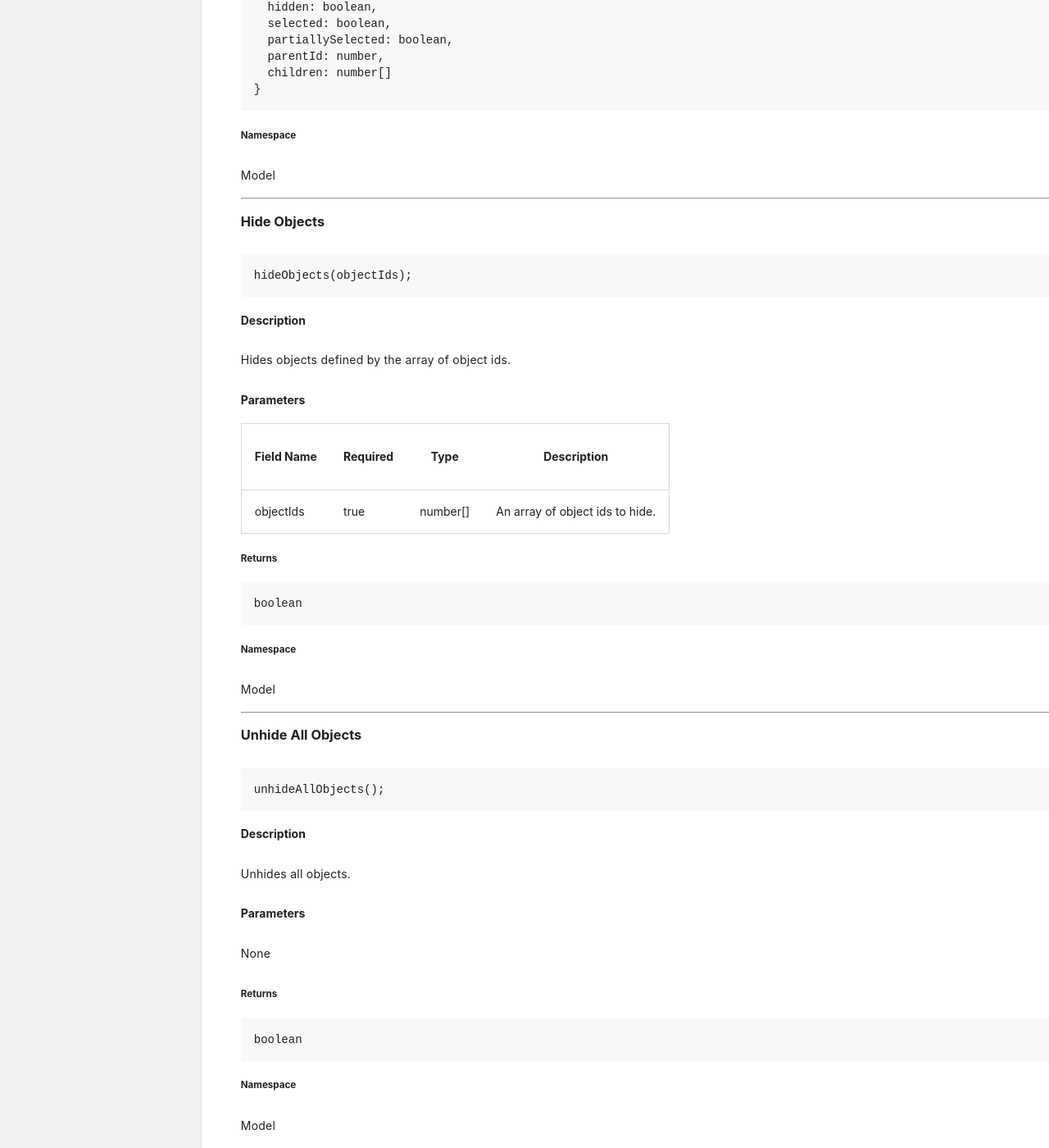
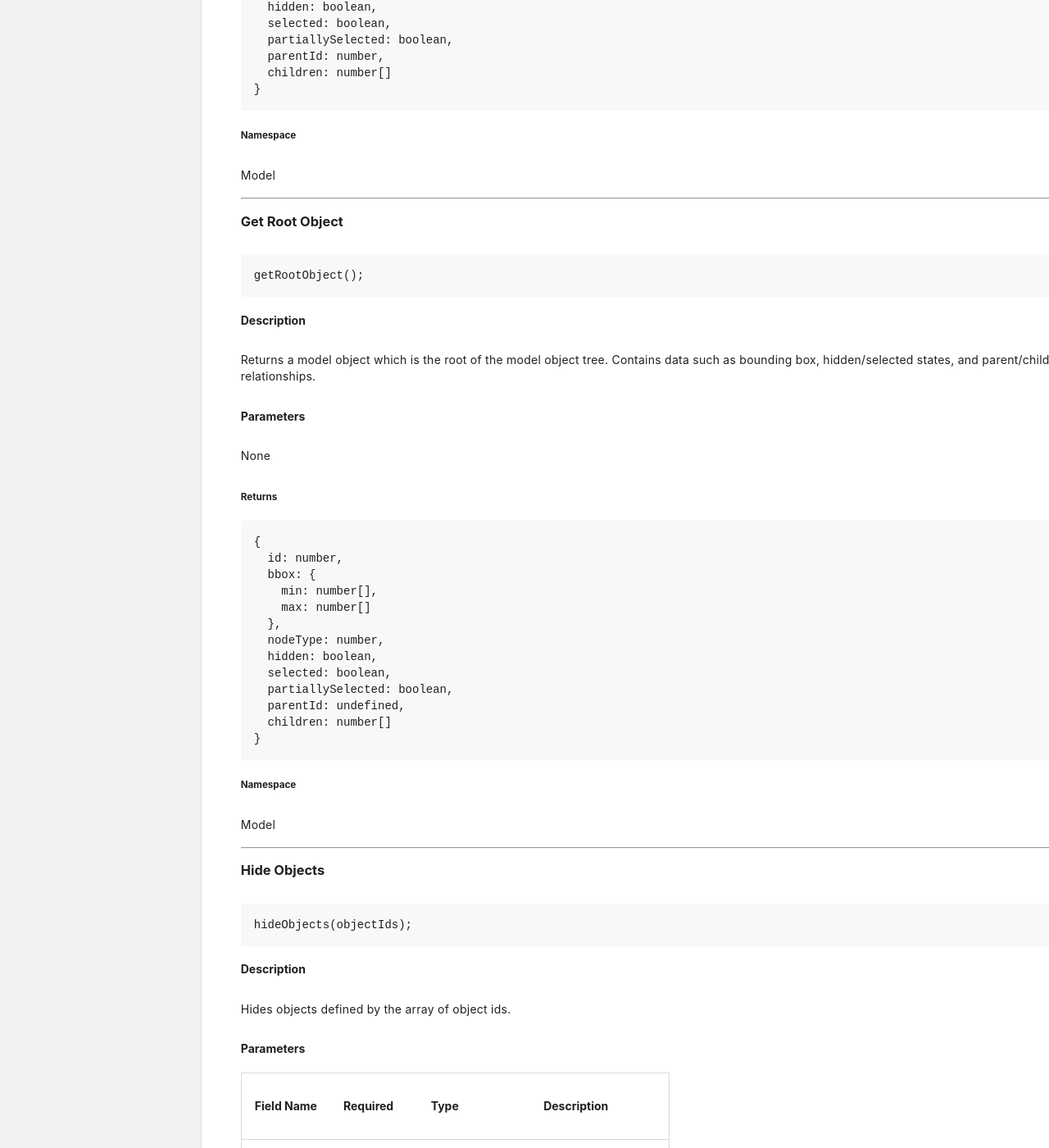
Before and after one commit to procore/documentation, a Jekyll site: the page built from bim_webviewer/bim_web_viewer.md, in a window 1280 px wide and 1400 px high, scrolled down 41753 px. Shown: the whole window at 82% size. Built offline with Jekyll 4.4.1, drawn with Linux system fonts in a browser that asks for light colours; comment, search, counter and statistics services are not loaded.

Commit message:
Update bim_web_viewer.md

````diff
--- a/bim_webviewer/bim_web_viewer.md
+++ b/bim_webviewer/bim_web_viewer.md
@@ -2038,6 +2038,46 @@ Returns a JavaScript object that describes the object defined by the id. Contain
   selected: boolean,
   partiallySelected: boolean,
   parentId: number,
+  children: number[]
+}
+```
+
+##### Namespace
+
+Model
+
+---
+
+### Get Root Object
+
+<p class="heading-link-container"><a class="heading-link" href="#get-root-object"></a></p>
+
+```js
+getRootObject();
+```
+
+#### Description
+
+Returns a model object which is the root of the model object tree. Contains data such as bounding box, hidden/selected states, and parent/child relationships.
+
+#### Parameters
+
+None
+
+##### Returns
+
+```js
+{
+  id: number,
+  bbox: {
+    min: number[],
+    max: number[]
+  },
+  nodeType: number,
+  hidden: boolean,
+  selected: boolean,
+  partiallySelected: boolean,
+  parentId: undefined,
   children: number[]
 }
 ```
````
